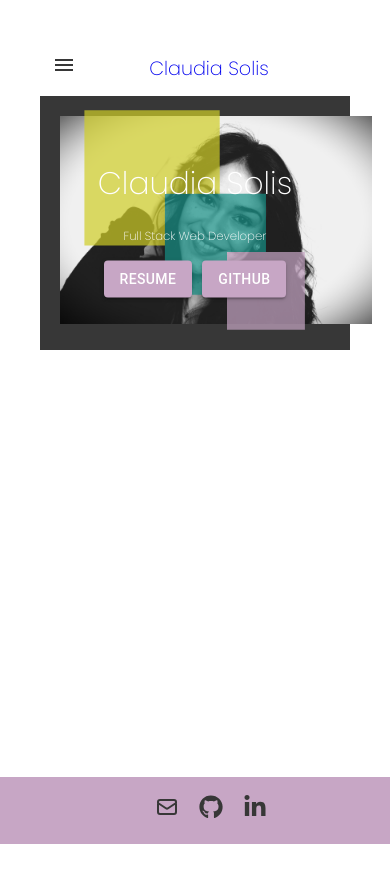
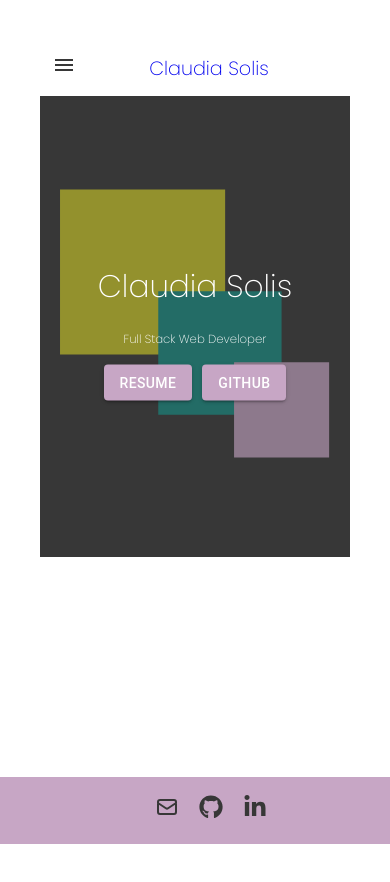
Before and after one commit to cjsolis12/claudia-solis, a React (Vite) app: page / in a window 390 px wide. Shown: the top 882 px of the page. Built offline with nearby package versions, Linux system fonts and the light colour scheme.

Commit message:
removed hero image on small screens

```diff
--- a/src/index.css
+++ b/src/index.css
@@ -86,6 +86,10 @@ a {
 
 /* Media query for mobile responsiveness */
 @media (max-width: 768px) {
+  .hero-section {
+    height: 50vh;
+  }
+
   .overlay-text {
     left: 50%;
     /* Center the text horizontally on small screens */
@@ -95,13 +99,12 @@ a {
     word-break: break-word;
   }
     .header-images{
-      width: 80vw;
-      transform:none;
-      object-fit: cover;
+     display: none;
     }
 
     .svg-decoration{
       transform: none;
+      opacity: 0.6;
     }
 
 
```
